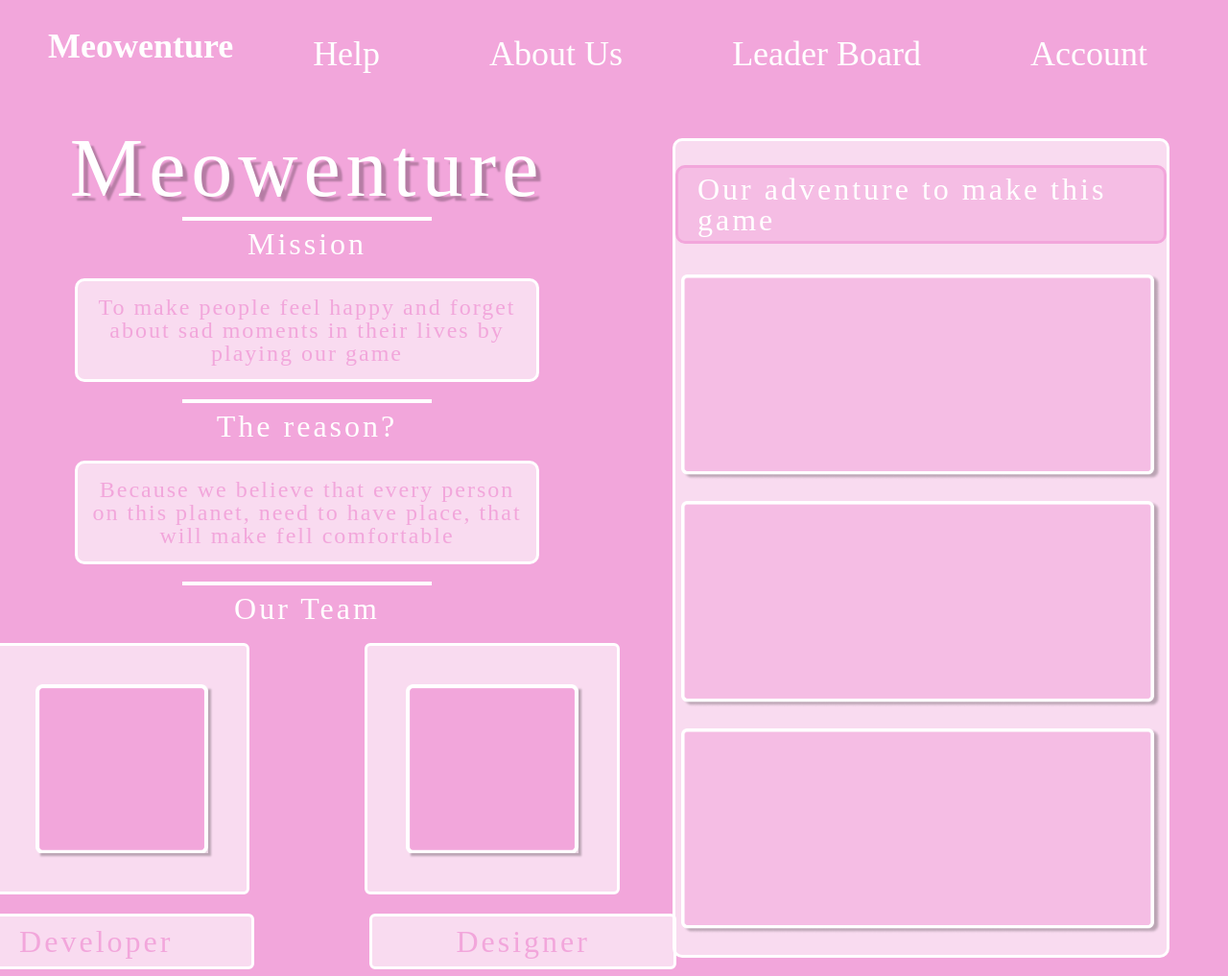
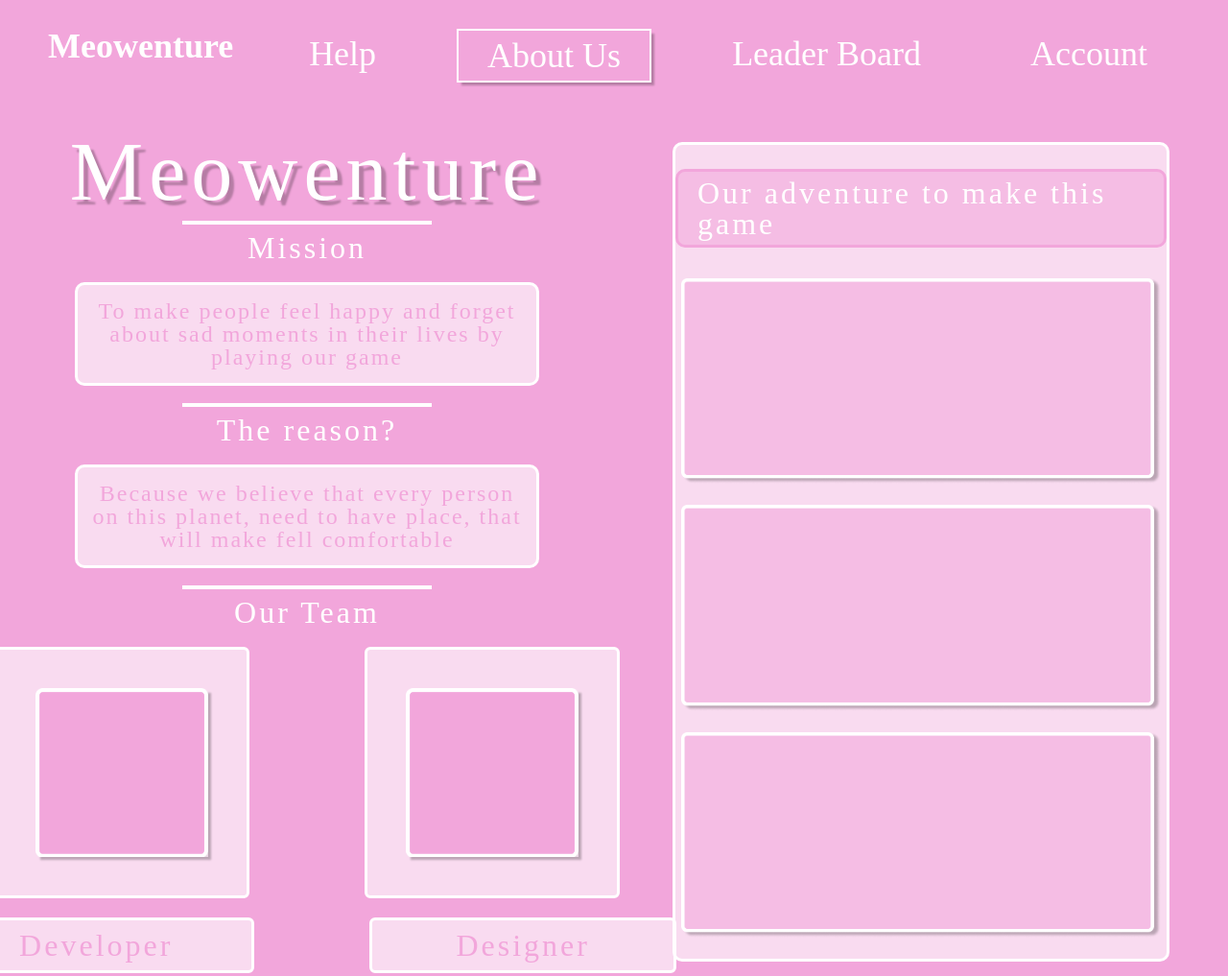
Before and after one commit to hellookittyyy/meowenture, a plain HTML site: page about_us.html in a window 1280 px wide. Shown: the whole page at 96% size. Drawn offline with Linux system fonts and the light colour scheme; a web font is replaced by a local one.

Commit message:
added urls for about us page

```diff
--- a/about_us.html
+++ b/about_us.html
@@ -14,7 +14,7 @@
       <nav>
         <ul>
           <li><a href="#">Help</a></li>
-          <li><a href="#">About Us</a></li>
+          <li id="about_us"><a href="about_us.html">About Us</a></li>
           <li><a href="leader_board.html">Leader Board</a></li>
           <li id="account"><a href="login.html">Account</a></li>
         </ul>
--- a/css/about_us.css
+++ b/css/about_us.css
@@ -2,6 +2,12 @@ main{
     display: flex;
     flex-direction: row;
     justify-content: space-between;
+}
+
+#about_us a {
+    display: block !important;
+    border: 2px solid white !important;
+    box-shadow: 4px 4px 2px -1px rgba(0, 0, 0, 0.25);
 }
 
 body {
--- a/css/account.css
+++ b/css/account.css
@@ -7,6 +7,12 @@ main {
     flex-direction: column;
     align-items: center;
     justify-content: center;
+}
+
+#account a {
+    display: block !important;
+    border: 2px solid white !important;
+    box-shadow: 4px 4px 2px -1px rgba(0, 0, 0, 0.25);
 }
 
 .user_menu {
```
Also changed, not shown: account.html (+1 -1 lines), index.html (+1 -1 lines), leader_board.html (+1 -1 lines), login.html (+1 -1 lines), signup.html (+1 -1 lines).
